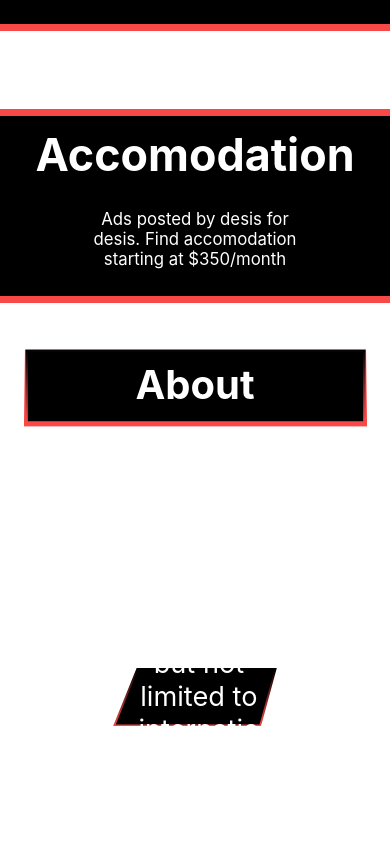
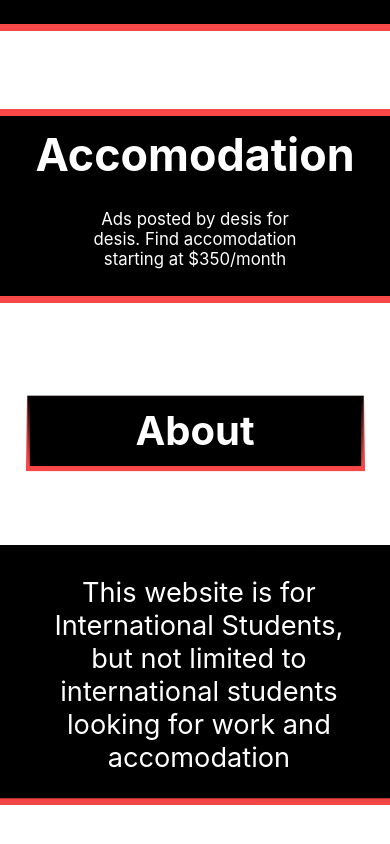
Before and after one commit to KDSGYT/way2way-react, a React (Create React App) app: page / in a window 390 px wide. Shown: the part 1060-1904 px from the top of the page. Built offline with nearby package versions, Linux system fonts and the light colour scheme; no server answers.

Commit message:
about section done for movbile

```diff
--- a/src/Components/AboutSection/AboutSection.scss
+++ b/src/Components/AboutSection/AboutSection.scss
@@ -45,7 +45,7 @@
             background-image: url('../../assets/SVGs/aboutText.svg');
             padding: 8% 6%;
             padding-left: 8%;
-            background-size: contain;
+            background-size: cover;
             background-position: center;
             background-repeat: no-repeat;
         }
@@ -58,3 +58,15 @@
     // }
 
 }
+
+@media (max-width:768px) {
+    #about-section {
+        margin-top: 10vh;
+        height: 60vh;
+        #sub-section {
+            #about-text {
+                width: 100%;
+            }
+        }
+    }
+}
```
